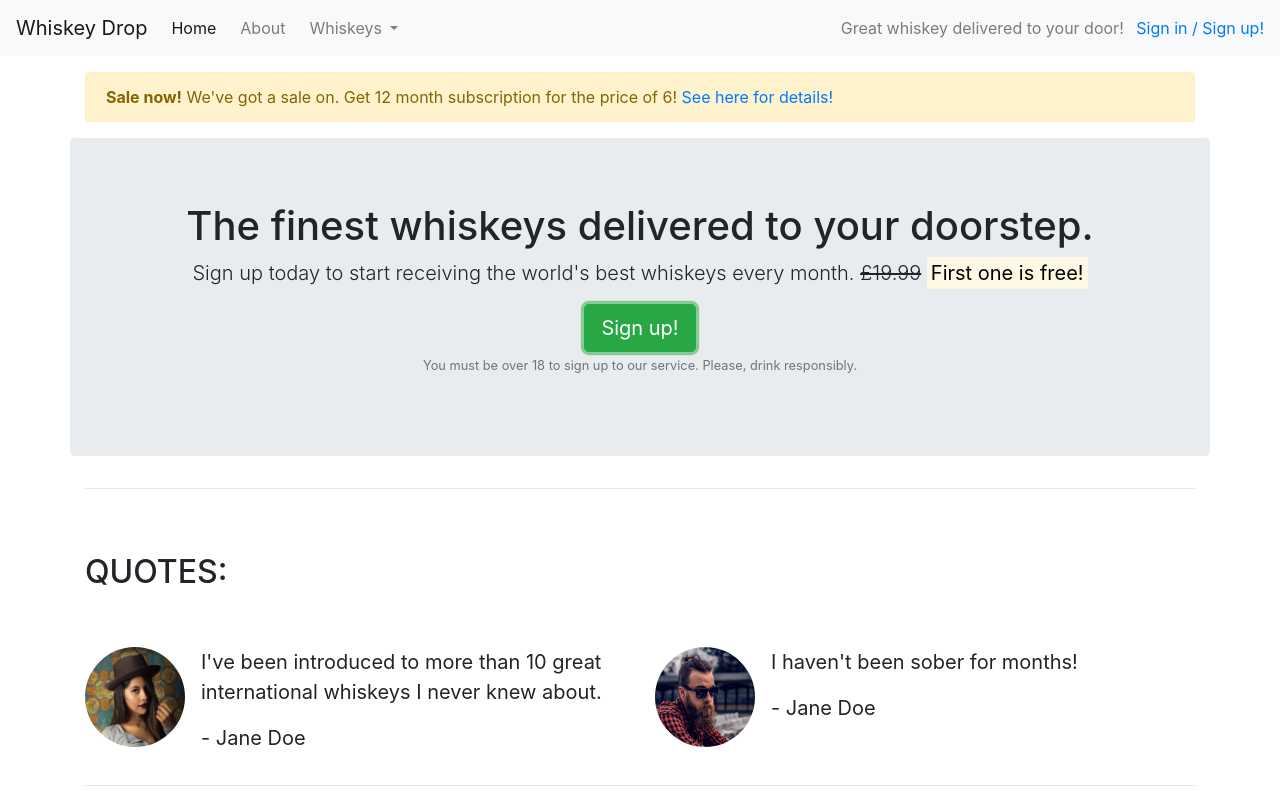
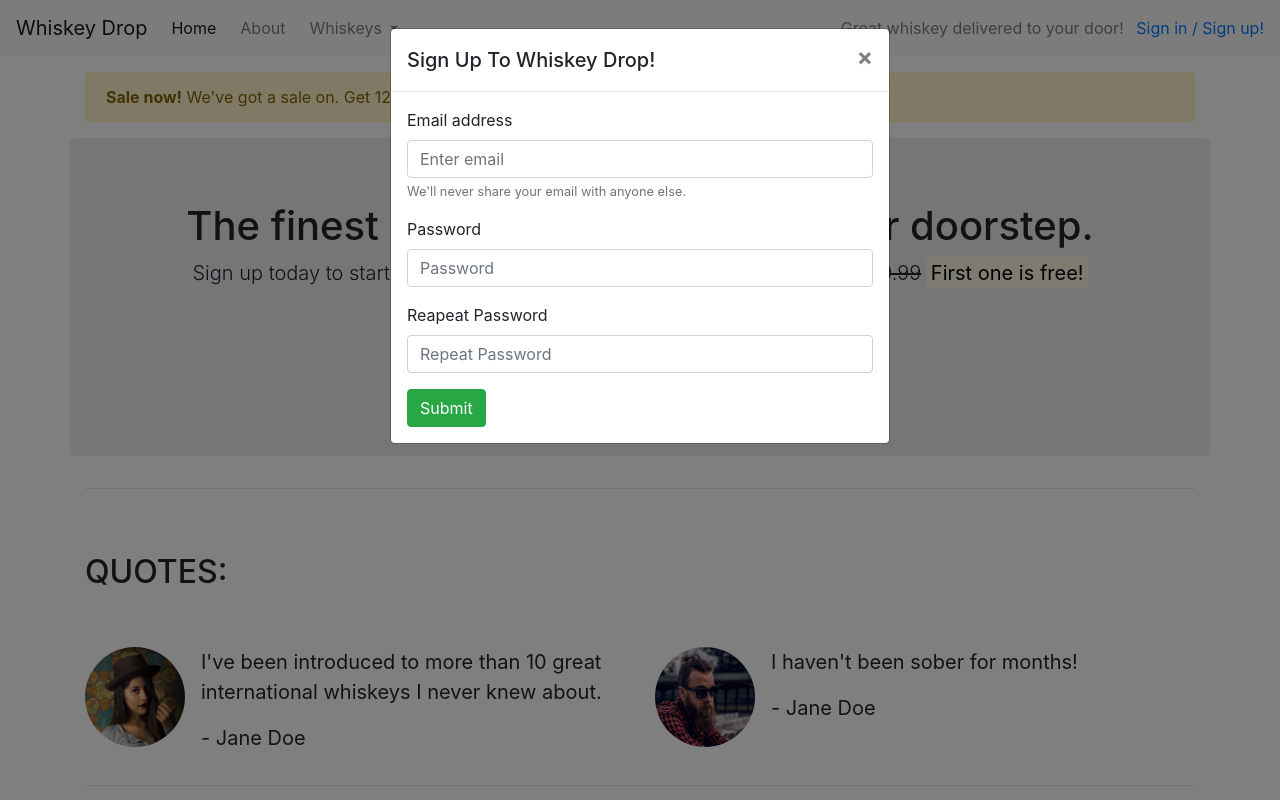
Before and after one commit to Ellis-Robinson/Bootstrap, a plain HTML site: page index.html in a window 1280 px wide. Both pictures are taken after a click on the button "Sign up!". Shown: the top 800 px of the page. Drawn offline with nearby package versions, Linux system fonts and the light colour scheme.

Commit message:
add modal to sign up button

```diff
--- a/index.html
+++ b/index.html
@@ -69,7 +69,7 @@
                         <span class="d-inline d-sm-none"> <br> </span>
                         <strong> <mark> First one is free! </mark> </strong>
                     </p>
-                    <button class="btn btn-success btn-lg">Sign up!</button>
+                    <button class="btn btn-success btn-lg" data-toggle="modal" data-target="#signUpModal">Sign up!</button>
                     <p class="text-muted"><small>You must be over 18 to sign up to our service. Please, drink responsibly.</small></p>
                 </section>
             </div>
@@ -194,6 +194,38 @@
         </section>
         <!-- Monthly favorites -->
     </article>
+
+    <div class="modal" tabindex="-1" role="dialog" id="signUpModal">
+        <div class="modal-dialog" role="document">
+            <div class="modal-content">
+                <div class="modal-header">
+                    <h5 class="modal-title">Sign Up To Whiskey Drop!</h5>
+                    <button type="button" class="close" data-dismiss="modal" aria-label="Close">
+                    <span aria-hidden="true">&times;</span>
+                    </button>
+                </div>
+                <div class="modal-body">
+                    <form>
+                        <div class="form-group">
+                            <label for="exampleInputEmail1">Email address</label>
+                            <input type="email" class="form-control" id="exampleInputEmail1" aria-describedby="emailHelp" placeholder="Enter email">
+                            <small id="emailHelp" class="form-text text-muted">We'll never share your email with anyone else.</small>
+                        </div>
+                        <div class="form-group">
+                            <label for="password">Password</label>
+                            <input type="password" class="form-control" id="password" placeholder="Password">
+                        </div>
+                        <div class="form-group">
+                            <label for="repeatPassword">Reapeat Password</label>
+                            <input type="password" class="form-control" id="repeatPassword" placeholder="Repeat Password">
+                        </div>
+                        <button type="submit" class="btn btn-success">Submit</button>
+                    </form>
+                </div>
+            </div>
+        </div>
+    </div>
+
     <script src="https://code.jquery.com/jquery-3.3.1.slim.min.js" integrity="sha384-q8i/X+965DzO0rT7abK41JStQIAqVgRVzpbzo5smXKp4YfRvH+8abtTE1Pi6jizo" crossorigin="anonymous"></script>
     <script src="https://cdnjs.cloudflare.com/ajax/libs/popper.js/1.14.3/umd/popper.min.js" integrity="sha384-ZMP7rVo3mIykV+2+9J3UJ46jBk0WLaUAdn689aCwoqbBJiSnjAK/l8WvCWPIPm49" crossorigin="anonymous"></script>
     <script src="https://stackpath.bootstrapcdn.com/bootstrap/4.1.3/js/bootstrap.min.js" integrity="sha384-ChfqqxuZUCnJSK3+MXmPNIyE6ZbWh2IMqE241rYiqJxyMiZ6OW/JmZQ5stwEULTy" crossorigin="anonymous"></script>
```
